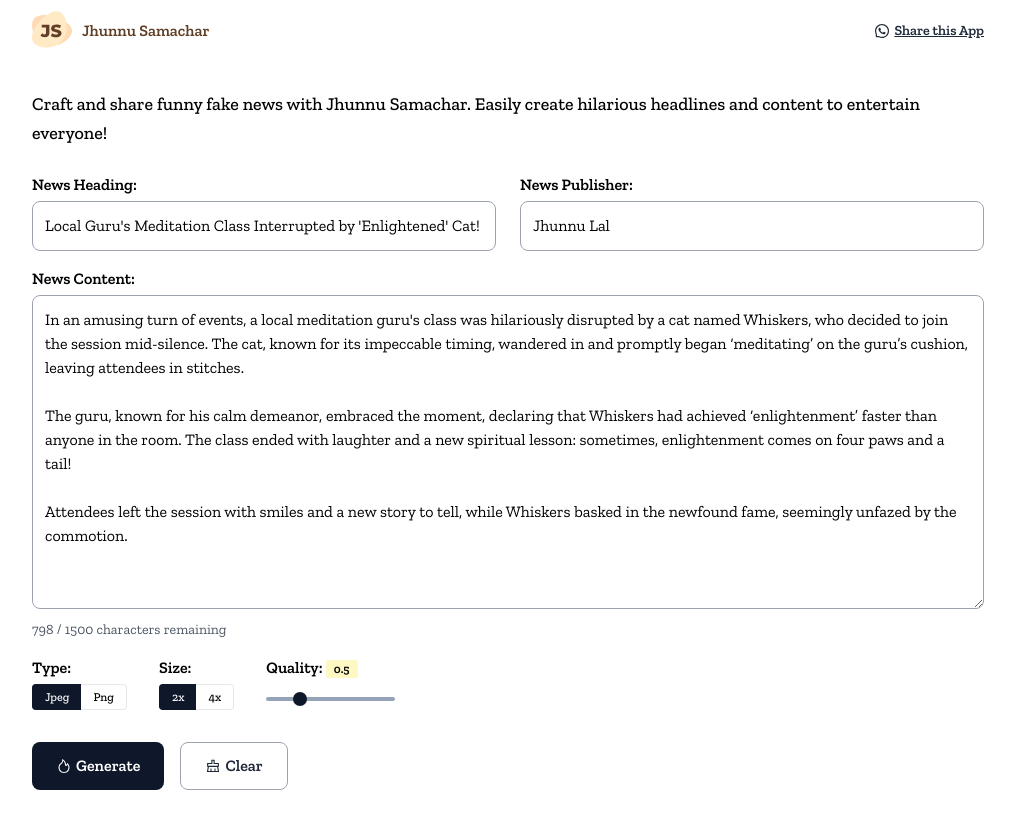
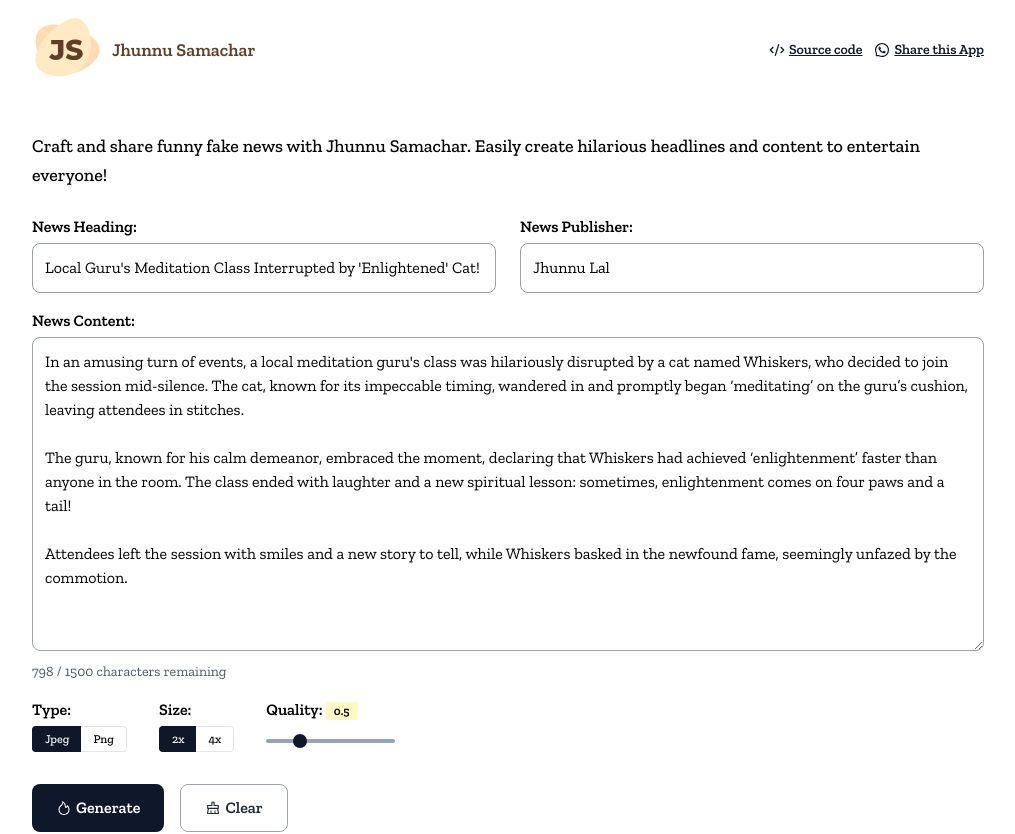
Before and after one commit to vijayhardaha/jhunnu-samachar, a Next.js app: page / in a window 1280 px wide. Shown: the top 834 px of the page, without its empty margins (132-1147 px from the left). Built offline with nearby package versions, Linux system fonts and the light colour scheme; no server answers; a web font is replaced by a local one.

Commit message:
refactor: make the header better in responsive

```diff
--- a/src/components/Header.js
+++ b/src/components/Header.js
@@ -1,5 +1,6 @@
 import Link from "next/link";
 import { AiOutlineWhatsApp } from "react-icons/ai";
+import { LuCode2 } from "react-icons/lu";
 
 import Logo from "./Logo";
 import { getShareUrl } from "@/utils/share";
@@ -11,26 +12,43 @@ import { getShareUrl } from "@/utils/share";
  */
 const Header = () => {
 	return (
-		<header className="pb-2 pt-3">
+		<header className="py-4">
 			<div className="container mx-auto flex items-center justify-between">
-				<Link href="/" className="flex items-center space-x-3" aria-label="Jhunnu Samachar Home">
+				{/* Logo and Title Link */}
+				<Link href="/" aria-label="Jhunnu Samachar Home" className="flex items-center space-x-3">
 					<div style={{ margin: "-6px" }}>
-						<Logo size={50} />
+						<Logo
+							size={50} // Default size
+							className="w-12 h-12 sm:w-14 sm:h-14 md:w-20 md:h-20" // Responsive sizes
+						/>
 					</div>
 
-					<h1 className="inline font-semibold text-primary">Jhunnu Samachar</h1>
+					<h1 className="inline font-semibold text-primary text-base sm:text-lg md:text-lg">Jhunnu Samachar</h1>
 				</Link>
 
+				{/* Action Links */}
+				<div className="flex items-center gap-3">
+					<a
+						href="https://github.com/vijayhardaha/jhunnu-samachar"
+						target="_blank"
+						rel="noopener noreferrer"
+						className="hidden sm:flex items-center gap-1 text-xs sm:text-sm font-semibold text-gray-900 underline hover:no-underline"
+						aria-label="View the source code on GitHub"
+					>
+						<LuCode2 className="text-sm sm:text-base" aria-hidden="true" />
+						<span>Source code</span>
+					</a>
 					<a
 						href={getShareUrl()}
 						target="_blank"
 						rel="noopener noreferrer"
-					className="flex items-center justify-center text-sm font-semibold text-gray-800 underline hover:no-underline"
-					aria-label="Share on WhatsApp"
+						className="flex items-center gap-1 text-xs sm:text-sm font-semibold text-gray-900 underline hover:no-underline"
+						aria-label="Share this App on WhatsApp"
 					>
-					<AiOutlineWhatsApp className="mr-1 text-base" aria-hidden="true" />
+						<AiOutlineWhatsApp className="text-sm sm:text-base" aria-hidden="true" />
 						<span>Share this App</span>
 					</a>
+				</div>
 			</div>
 		</header>
 	);
--- a/src/components/Logo.jsx
+++ b/src/components/Logo.jsx
@@ -5,9 +5,10 @@ import PropTypes from "prop-types";
  *
  * @param {Object} props - Component properties.
  * @param {number} props.size - Size of the logo in pixels.
+ * @param {Object} [props.props] - Additional properties to pass to the SVG element.
  * @returns {JSX.Element} The logo component.
  */
-const Logo = ({ size }) => (
+const Logo = ({ size, ...props }) => (
 	<svg
 		xmlns="http://www.w3.org/2000/svg"
 		viewBox="0 0 341 343"
@@ -16,6 +17,7 @@ const Logo = ({ size }) => (
 		height={size}
 		aria-labelledby="logo-title"
 		role="img"
+		{...props}
 	>
 		<title id="logo-title">Jhunnu Samachar Logo</title>
 		<path
@@ -39,6 +41,7 @@ const Logo = ({ size }) => (
 
 Logo.propTypes = {
 	size: PropTypes.number.isRequired,
+	props: PropTypes.object,
 };
 
 export default Logo;
```
Lines whose indentation alone changed are shown as unchanged.
